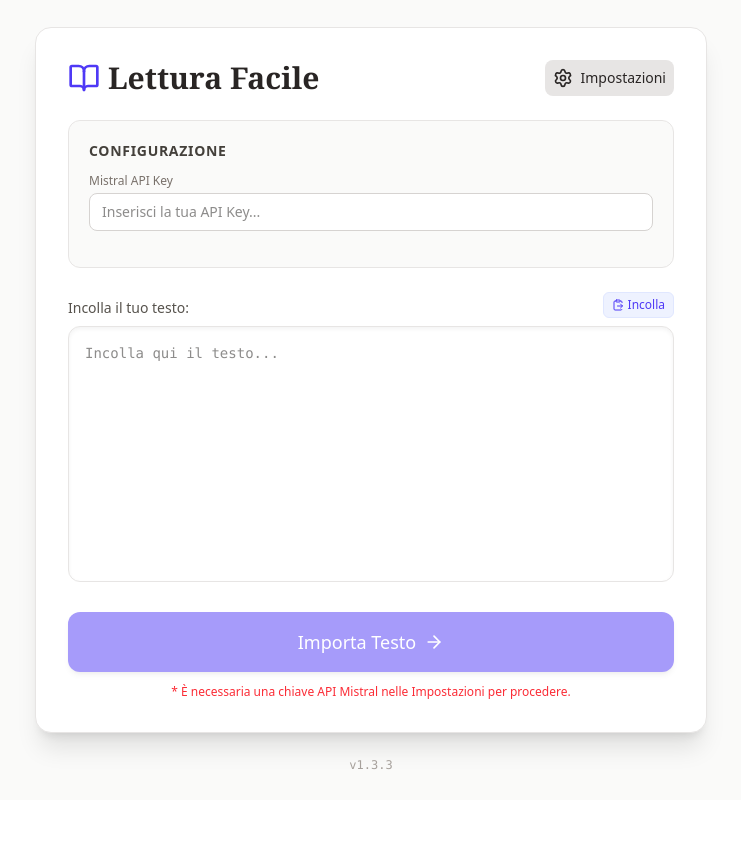
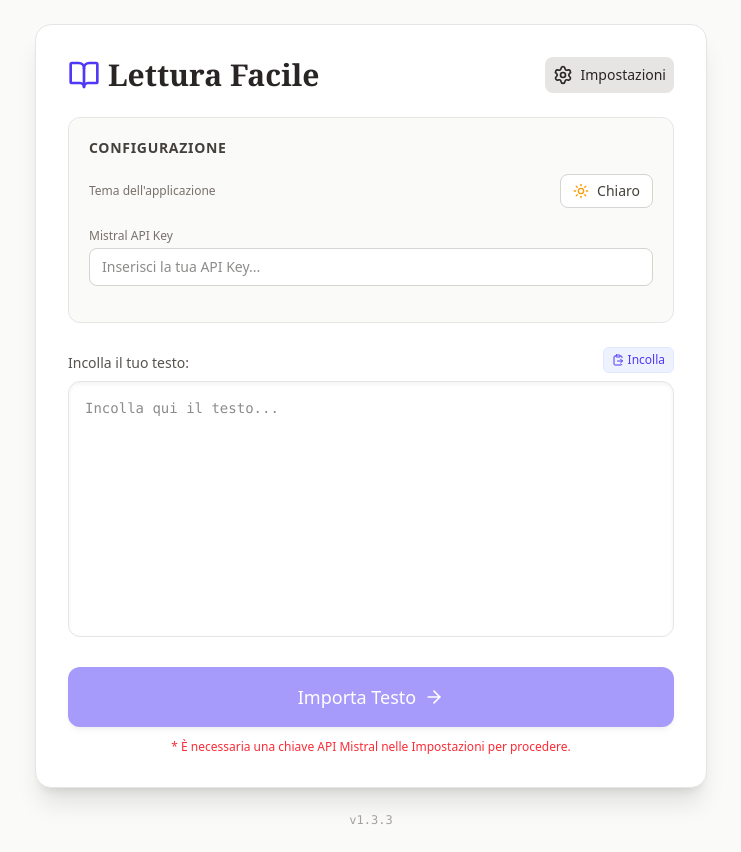
Before and after one commit to efimovnikita/Lettura-Facile, a React (Vite) app: page / in a window 1280 px wide. Both pictures are taken after a click on the button "Impostazioni". Shown: the whole page, without its empty margins (269-1010 px from the left). Before the commit the page ends 800 px from the top, so only its background shows below. Built offline with nearby package versions, Linux system fonts and the light colour scheme; what snowball-stemmers would draw is missing.

Commit message:
feat(settings): Implement SettingsPanel with theme toggle and Mistral API key

```diff
--- a/src/App.tsx
+++ b/src/App.tsx
@@ -8,6 +8,7 @@ import { AppState, saveState, loadState, splitIntoSentences, Difficulty, Sentime
 import { translateWord, translateSentence, simplifySentence, getSentiments } from './services/mistral';
 import { useDictionary } from './hooks/useDictionary';
 import { WordRenderer } from './components/WordRenderer';
+import { SettingsPanel } from './components/SettingsPanel';
 
 const APP_VERSION = 'v1.3.3';
 
@@ -444,61 +445,14 @@ export default function App() {
 
             {/* === ИЗМЕНЕНИЕ 2: Выпадающая панель настроек === */}
             {showSettings && (
-              <div className="mb-6 p-5 bg-stone-50 border border-stone-200 rounded-xl animate-fade-in-down">
-                <h3 className="text-sm font-semibold text-stone-700 mb-3 uppercase tracking-wider">
-                  Configurazione
-                </h3>
-
-                <div className="mb-4">
-                  <label className="block text-xs font-medium text-stone-500 mb-1">
-                    Mistral API Key
-                  </label>
-                  <input
-                    type="password"
-                    placeholder="Inserisci la tua API Key..."
-                    value={mistralKey}
-                    onChange={(e) => setMistralKey(e.target.value)}
-                    className="w-full px-3 py-2 border border-stone-300 rounded-lg text-sm focus:outline-none focus:ring-2 focus:ring-indigo-500 transition-all bg-white"
-                  />
-                </div>
-
-                {/* Кнопка управления словарем теперь живет здесь */}
-                {Object.keys(dictionary).length > 0 && (
-                  <div className="pt-4 border-t border-stone-200">
-                    <div className="flex flex-col sm:flex-row justify-between items-start sm:items-center gap-3">
-                      <button
-                        onClick={() => setShowWordList(!showWordList)}
-                        className="flex items-center gap-2 text-sm text-stone-600 hover:text-indigo-600 transition-colors group"
-                      >
-                        Radici in memoria: <strong className="group-hover:text-indigo-700">{Object.keys(dictionary).length}</strong>
-                        {showWordList ? <ChevronUp className="w-4 h-4" /> : <ChevronDown className="w-4 h-4" />}
-                      </button>
-                      <button
-                        onClick={clearDictionary}
-                        className="flex items-center gap-1.5 text-sm text-red-500 hover:text-red-700 font-medium transition-colors"
-                      >
-                        <Trash2 className="w-4 h-4" />
-                        Svuota dizionario
-                      </button>
-                    </div>
-
-                    {showWordList && (
-                      <div className="mt-4 p-3 bg-white border border-stone-200 rounded-lg max-h-48 overflow-y-auto animate-fade-in">
-                        <div className="flex flex-wrap gap-2">
-                          {Object.entries(dictionary)
-                            .sort((a, b) => (b[1] as number) - (a[1] as number))
-                            .map(([stem, count]) => (
-                              <div key={stem} className="flex items-center gap-1.5 px-2 py-1 bg-stone-100 text-stone-700 rounded-md text-xs border border-stone-200">
-                                <span className="font-medium">{stem}</span>
-                                <span className="text-[10px] bg-stone-200 text-stone-500 px-1 rounded font-mono">{count}</span>
-                              </div>
-                            ))}
-                        </div>
-                      </div>
-                    )}
-                  </div>
-                )}
-              </div>
+              <SettingsPanel
+                mistralKey={mistralKey}
+                setMistralKey={setMistralKey}
+                dictionary={dictionary}
+                showWordList={showWordList}
+                setShowWordList={setShowWordList}
+                clearDictionary={clearDictionary}
+              />
             )}
             {/* === КОНЕЦ ПАНЕЛИ НАСТРОЕК === */}
 
--- /dev/null
+++ b/src/components/SettingsPanel.tsx
@@ -0,0 +1,105 @@
+import React from 'react';
+import { Sun, Moon, Trash2, ChevronUp, ChevronDown } from 'lucide-react';
+import { useTheme } from '../hooks/useTheme';
+
+interface SettingsPanelProps {
+  mistralKey: string;
+  setMistralKey: (key: string) => void;
+  dictionary: Record<string, number>;
+  showWordList: boolean;
+  setShowWordList: (show: boolean) => void;
+  clearDictionary: () => void;
+}
+
+export const SettingsPanel: React.FC<SettingsPanelProps> = ({
+  mistralKey,
+  setMistralKey,
+  dictionary,
+  showWordList,
+  setShowWordList,
+  clearDictionary,
+}) => {
+  const { theme, toggleTheme } = useTheme();
+
+  return (
+    <div className="mb-6 p-5 bg-stone-50 dark:bg-stone-900 border border-stone-200 dark:border-stone-800 rounded-xl animate-fade-in-down transition-colors duration-500">
+      <h3 className="text-sm font-semibold text-stone-700 dark:text-stone-300 mb-4 uppercase tracking-wider">
+        Configurazione
+      </h3>
+
+      {/* Theme Toggle */}
+      <div className="mb-5 flex items-center justify-between">
+        <span className="text-xs font-medium text-stone-500 dark:text-stone-400">
+          Tema dell'applicazione
+        </span>
+        <button
+          onClick={toggleTheme}
+          className="flex items-center gap-2 px-3 py-1.5 rounded-lg bg-white dark:bg-stone-800 border border-stone-300 dark:border-stone-700 text-stone-700 dark:text-stone-200 hover:bg-stone-50 dark:hover:bg-stone-700 transition-all text-sm font-medium"
+        >
+          {theme === 'light' ? (
+            <>
+              <Sun className="w-4 h-4 text-amber-500" />
+              Chiaro
+            </>
+          ) : (
+            <>
+              <Moon className="w-4 h-4 text-indigo-400" />
+              Scuro
+            </>
+          )}
+        </button>
+      </div>
+
+      {/* API Key Input */}
+      <div className="mb-4">
+        <label className="block text-xs font-medium text-stone-500 dark:text-stone-400 mb-1">
+          Mistral API Key
+        </label>
+        <input
+          type="password"
+          placeholder="Inserisci la tua API Key..."
+          value={mistralKey}
+          onChange={(e) => setMistralKey(e.target.value)}
+          className="w-full px-3 py-2 border border-stone-300 dark:border-stone-700 rounded-lg text-sm focus:outline-none focus:ring-2 focus:ring-indigo-500 transition-all bg-white dark:bg-stone-800 text-stone-900 dark:text-stone-100"
+        />
+      </div>
+
+      {/* Dictionary Management */}
+      {Object.keys(dictionary).length > 0 && (
+        <div className="pt-4 border-t border-stone-200 dark:border-stone-800">
+          <div className="flex flex-col sm:flex-row justify-between items-start sm:items-center gap-3">
+            <button
+              onClick={() => setShowWordList(!showWordList)}
+              className="flex items-center gap-2 text-sm text-stone-600 dark:text-stone-400 hover:text-indigo-600 dark:hover:text-indigo-400 transition-colors group"
+            >
+              Radici in memoria: <strong className="group-hover:text-indigo-700 dark:group-hover:text-indigo-300">{Object.keys(dictionary).length}</strong>
+              {showWordList ? <ChevronUp className="w-4 h-4" /> : <ChevronDown className="w-4 h-4" />}
+            </button>
+            <button
+              onClick={clearDictionary}
+              className="flex items-center gap-1.5 text-sm text-red-500 hover:text-red-700 font-medium transition-colors"
+            >
+              <Trash2 className="w-4 h-4" />
+              Svuota dizionario
+            </button>
+          </div>
+
+          {showWordList && (
+            <div className="mt-4 p-3 bg-white dark:bg-stone-800 border border-stone-200 dark:border-stone-700 rounded-lg max-h-48 overflow-y-auto animate-fade-in">
+              <div className="flex flex-wrap gap-2">
+                {Object.entries(dictionary)
+                  .sort((a, b) => (b[1] as number) - (a[1] as number))
+                  .map(([stem, count]) => (
+                    <div key={stem} className="flex items-center gap-1.5 px-2 py-1 bg-stone-100 dark:bg-stone-900 text-stone-700 dark:text-stone-300 rounded-md text-xs border border-stone-200 dark:border-stone-700">
+                      <span className="font-medium">{stem}</span>
+                      <span className="text-[10px] bg-stone-200 dark:bg-stone-700 text-stone-500 dark:text-stone-400 px-1 rounded font-mono">{count}</span>
+                    </div>
+                  ))}
+              </div>
+            </div>
+          )}
+        </div>
+      )}
+    </div>
+  );
+};
```
